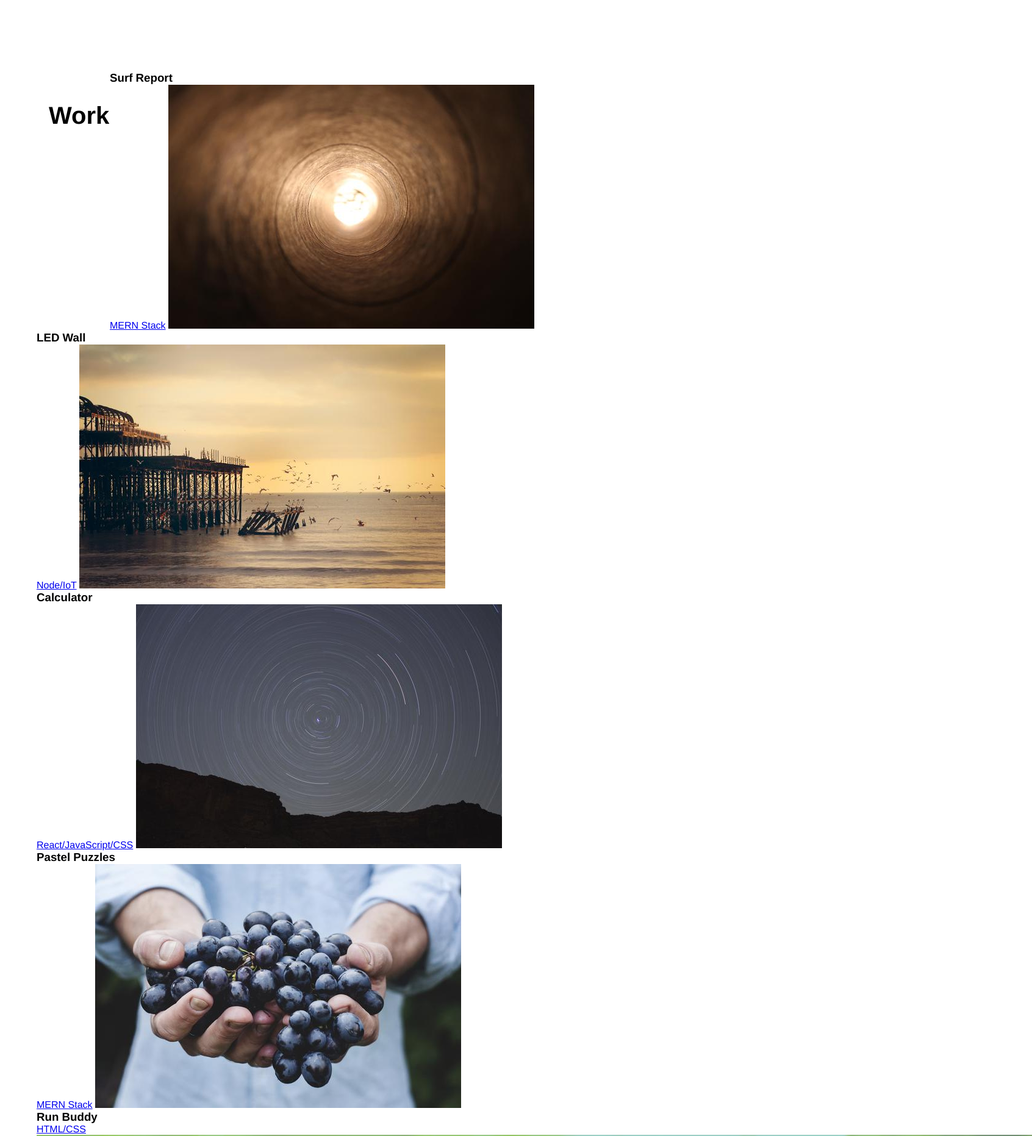
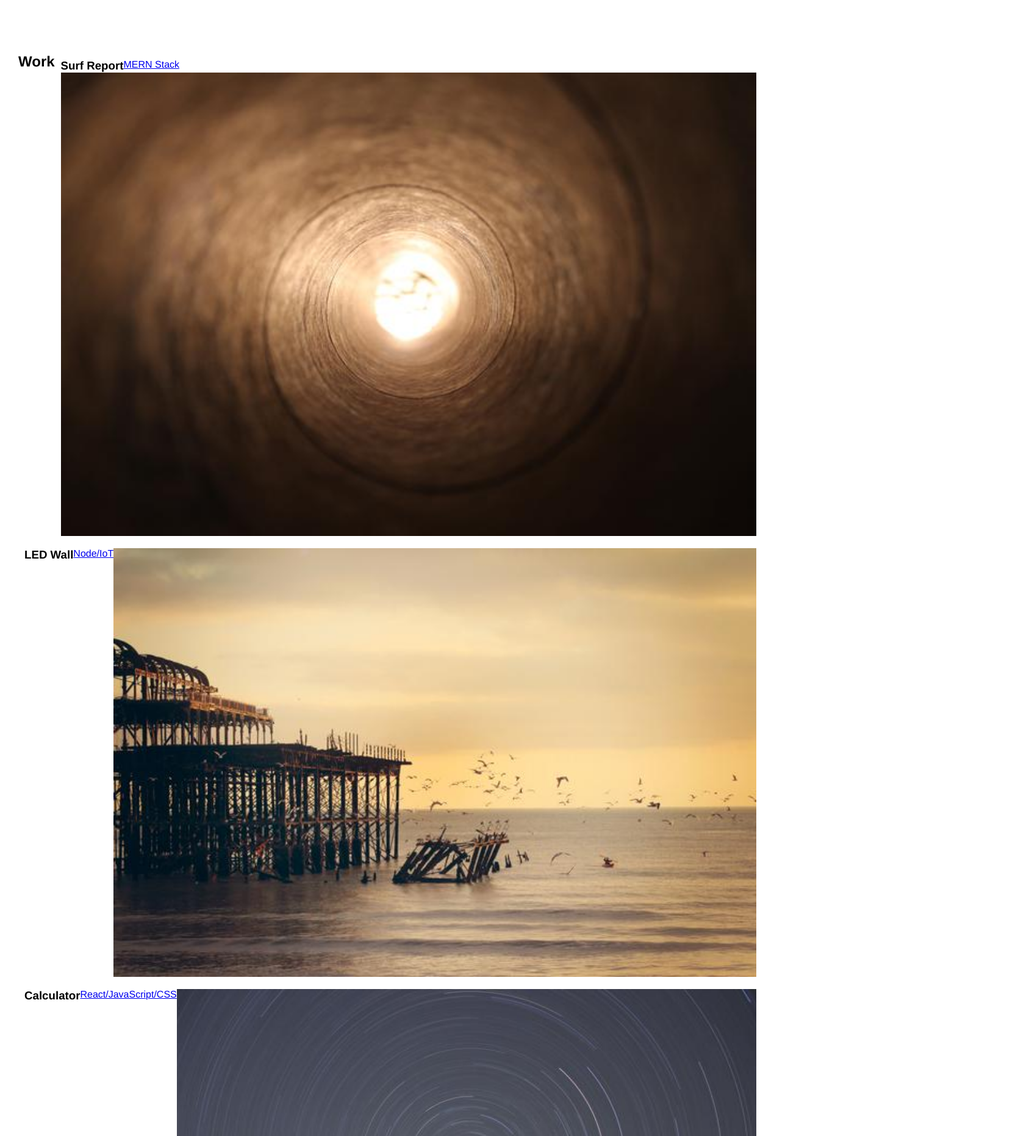
Before and after one commit to chlucas324/portfolio, a plain HTML site: page index.html in a window 1280 px wide. Shown: the part 595-2458 px from the top of the page at 61% size, 1692 px wide, since content can reach past the window. Drawn offline with Linux system fonts and the light colour scheme.

Commit message:
updated with flex

```diff
--- a/assets/css/style.css
+++ b/assets/css/style.css
@@ -79,10 +79,11 @@ section {
     padding-right: 10px;
   }
 
-.about-me {
+  .about-me {
     display: flex;
 
 }
+
 .about-me p {
     float: right;
     padding-left: 50px;
@@ -99,34 +100,34 @@ section {
 
 .work-links {
     display: flex;
+    padding: 30px;
+    flex-direction: row;
+    flex-wrap: wrap;
 }
 
+.projects {
+    display: flex;
+    flex-wrap: wrap;
+    flex: 50%;
+    padding: 10px;
 
-.work h2 {
-    font-size: 40px;
-    padding: 50px 20px;
-    float: left;
-    inline-size: 120px;
 }
 
-footer {
-    clear: both;
-    text-align: center;
-    display: flex;
+.projects img {
+    width: 100%;
+    min-width: 800px;
+    min-height: 600px;
+
 }
 
-.contact-me h2 {
-    font-size: 40px;
-    padding: 50px 20px;
-    float: left;
-    inline-size: 120px;
-    text-align: justify;
+.surf-buddy {
+    flex: 1 100%;
 }
 
-.phone, .email, .github{
-    padding-top: 50px;
-    margin-right: 30px;
-    font-size: 20px;
-    text-align: center;
+.LED-wall {
+    flex: 1;
+}
 
+.calculator {
+    flex: 2;
 }
--- a/index.html
+++ b/index.html
@@ -55,48 +55,35 @@
 <section class="work-links">
     <div id="work" class="work">
         <h2>Work</h2>
-    <div class="surf-report">
+    </div>
+    <div class="projects">
        <h3>Surf Report</h3>
        <a href="https://github.com/chlucas324" target="_blank">MERN Stack</a>
-       <img class="surf-report-img" src="./assets/images/surf-report.jpg" alt="placeholder" />
+       <img src="./assets/images/surf-report.jpg" alt="placeholder" class="surf-report" />
     </div>
-    <div class="LED-wall">
+    <div class="projects">
         <h3>LED Wall</h3>
         <a href="https://github.com/chlucas324" target="_blank">Node/IoT</a>
-        <img src="./assets/images/LED-wall.jpg" alt="placeholder" />
+        <img src="./assets/images/LED-wall.jpg" alt="placeholder" class="LED-wall" />
     </div>
-    <div class="calculator">
+    <div class="projects">
         <h3>Calculator</h3>
         <a href="https://github.com/chlucas324" target="_blank">React/JavaScript/CSS</a>
-        <img src="./assets/images/calculator.jpg" alt="placeholder" />
+        <img src="./assets/images/calculator.jpg" alt="placeholder" class="calculator" />
     </div>
-    <div class="pastel-puzzles">
+    <div class="projects">
         <h3>Pastel Puzzles</h3>
         <a href="https://github.com/chlucas324" target="_blank">MERN Stack</a>
         <img src="./assets/images/pastel-puzzles.jpg" alt="placeholder" />
     </div>
-    <div class="run-buddy">
+    <div class="projects">
         <h3>Run Buddy</h3>
         <a href="https://chlucas324.github.io/run-buddy/" target="_blank">HTML/CSS</a>
         <img src="./assets/images/run-buddy copy.png" alt="placeholder" />
     </div>
-  </div>
+
 </section>
 
-<!-- Contact Me section -->
-<footer>
-    <div id="contact-me" class="contact-me">
-        <h2>Contact Me</h2>
-    </div>
-    <div class="phone">
-        <h3>703-999-6144</h3>
-    </div>
-    <div class="email">
-        <h3>chlucas324@gmail.com</h3>
-    </div>
-    <div class="github">
-        <a href="https://github.com/chlucas324" target="_blank">Github</a>
-    </div>
-</footer>
+
 </body>
 </html>
```
